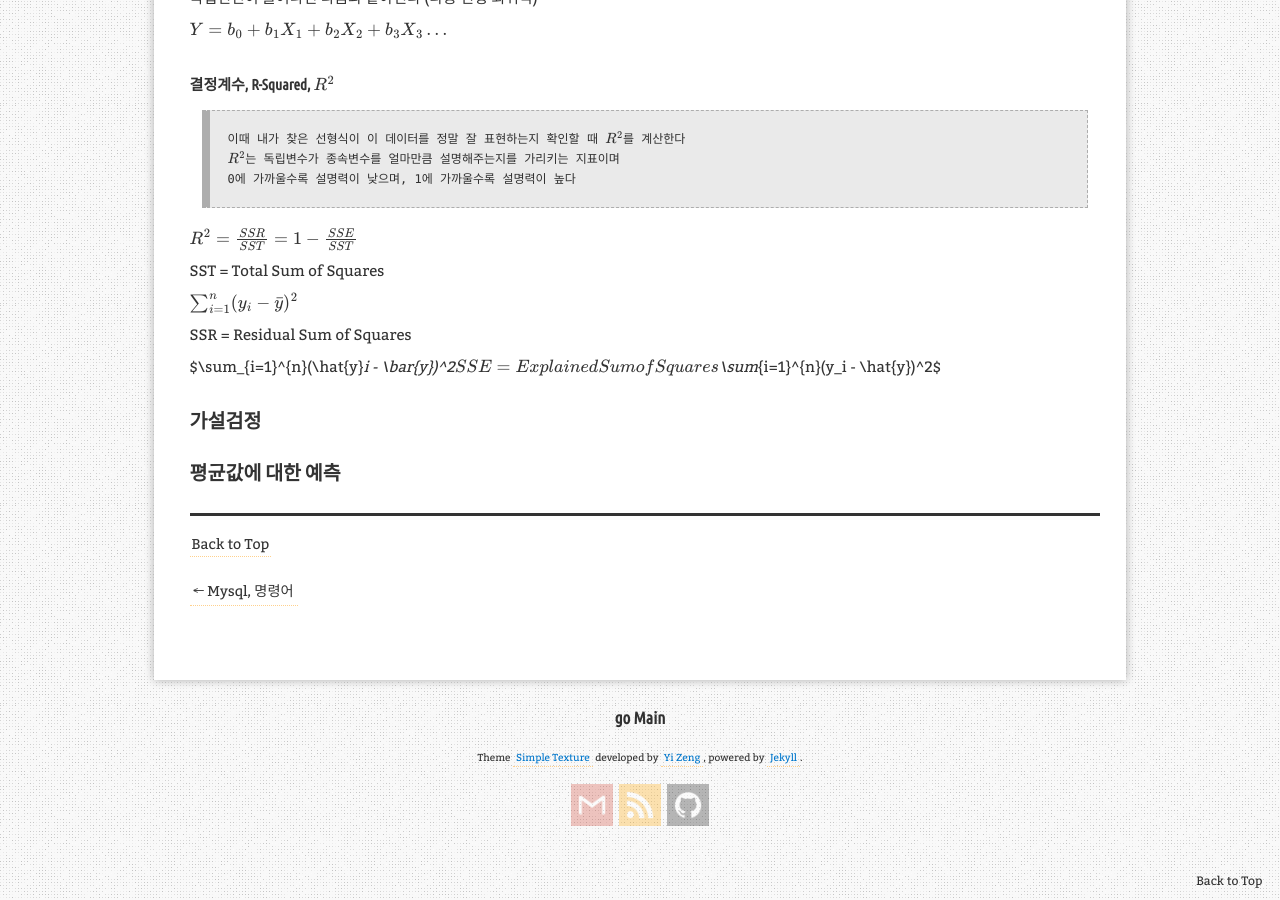
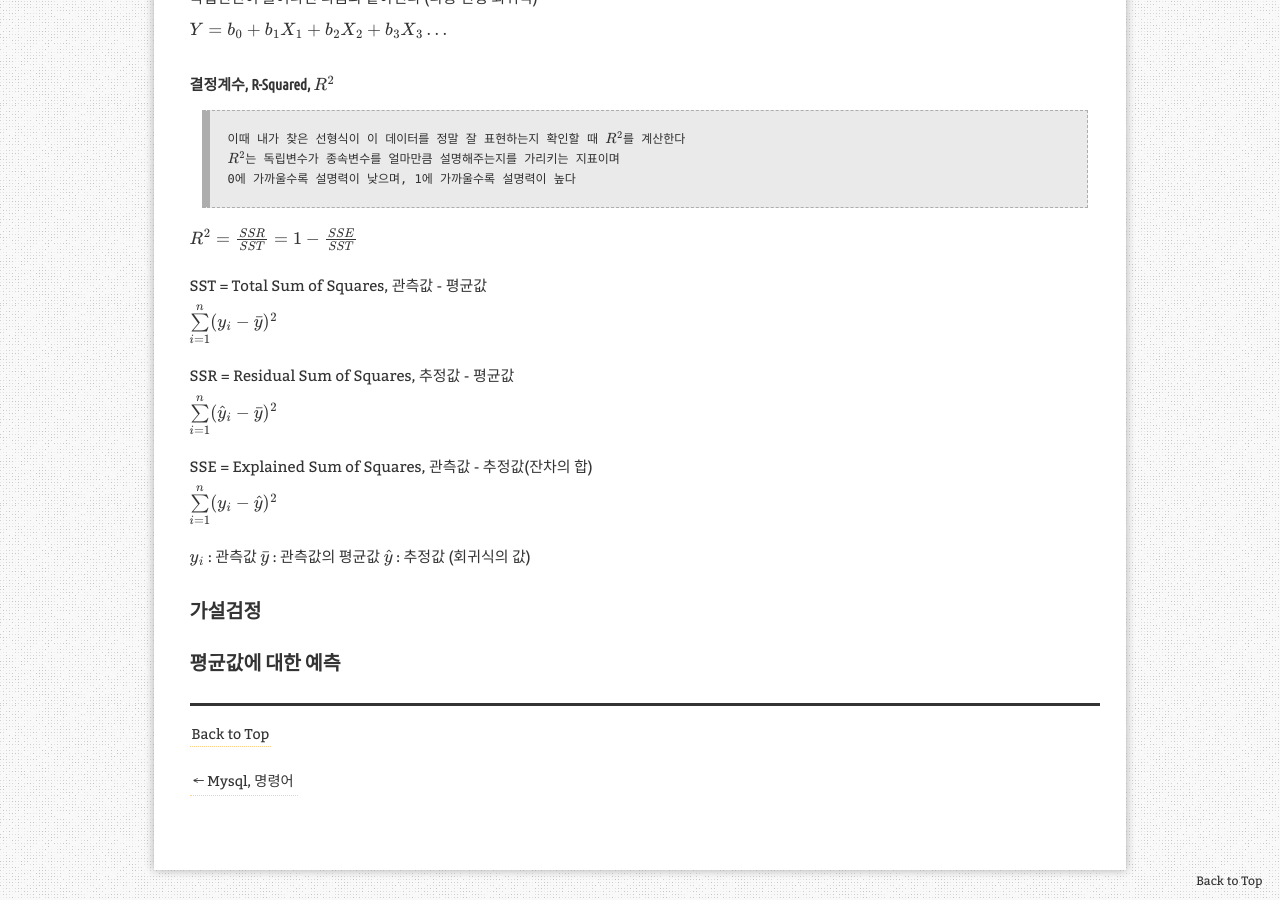
Before and after one commit to aristohyun/aristohyun.github.io, a Jekyll site: the page built from _posts/2021-06-25-Regression.md, in a window 1280 px wide and 900 px high, scrolled down 1495 px. Built offline with Jekyll 4.4.1, drawn with Linux system fonts in a browser that asks for light colours; formulas are drawn with MathJax 3; comment, search, counter and statistics services are not loaded.

Commit message:
Update 2021-06-25-Regression.md

```diff
--- a/_posts/2021-06-25-Regression.md
+++ b/_posts/2021-06-25-Regression.md
@@ -49,13 +49,21 @@ $Y = b_{0} + b_{1}X_{1} + b_{2}X_{2} + b_{3}X_{3} ...$
 > $R^2$는 독립변수가 종속변수를 얼마만큼 설명해주는지를 가리키는 지표이며
 > 0에 가까울수록 설명력이 낮으며, 1에 가까울수록 설명력이 높다
 
-$R^2 = \frac{SSR}{SST} = 1 - \frac{SSE}{SST}$
-SST = Total Sum of Squares
-$\sum_{i=1}^{n}(y_i - \bar{y})^2$
-SSR = Residual Sum of Squares
-$\sum_{i=1}^{n}(\hat{y}_i - \bar{y})^2$
-SSE = Explained Sum of Squares
-$\sum_{i=1}^{n}(y_i - \hat{y})^2$
+**$R^2 = \frac{SSR}{SST} = 1 - \frac{SSE}{SST}$**
+
+SST = Total Sum of Squares, 관측값 - 평균값
+**$$  \sum\limits_{i=1}^{n}(y_i - \bar{y})^2  $$**
+
+SSR = Residual Sum of Squares, 추정값 - 평균값
+**$$  \sum\limits_{i=1}^{n}(\hat{y}_i - \bar{y})^2  $$**
+
+SSE = Explained Sum of Squares, 관측값 - 추정값(잔차의 합)
+**$$  \sum\limits_{i=1}^{n}(y_i - \hat{y})^2  $$**
+
+$$y_i$$ : 관측값
+$$\bar{y}$$ : 관측값의 평균값
+$$\hat{y}$$ : 추정값 (회귀식의 값)
+
 
 
 ### 가설검정
```
